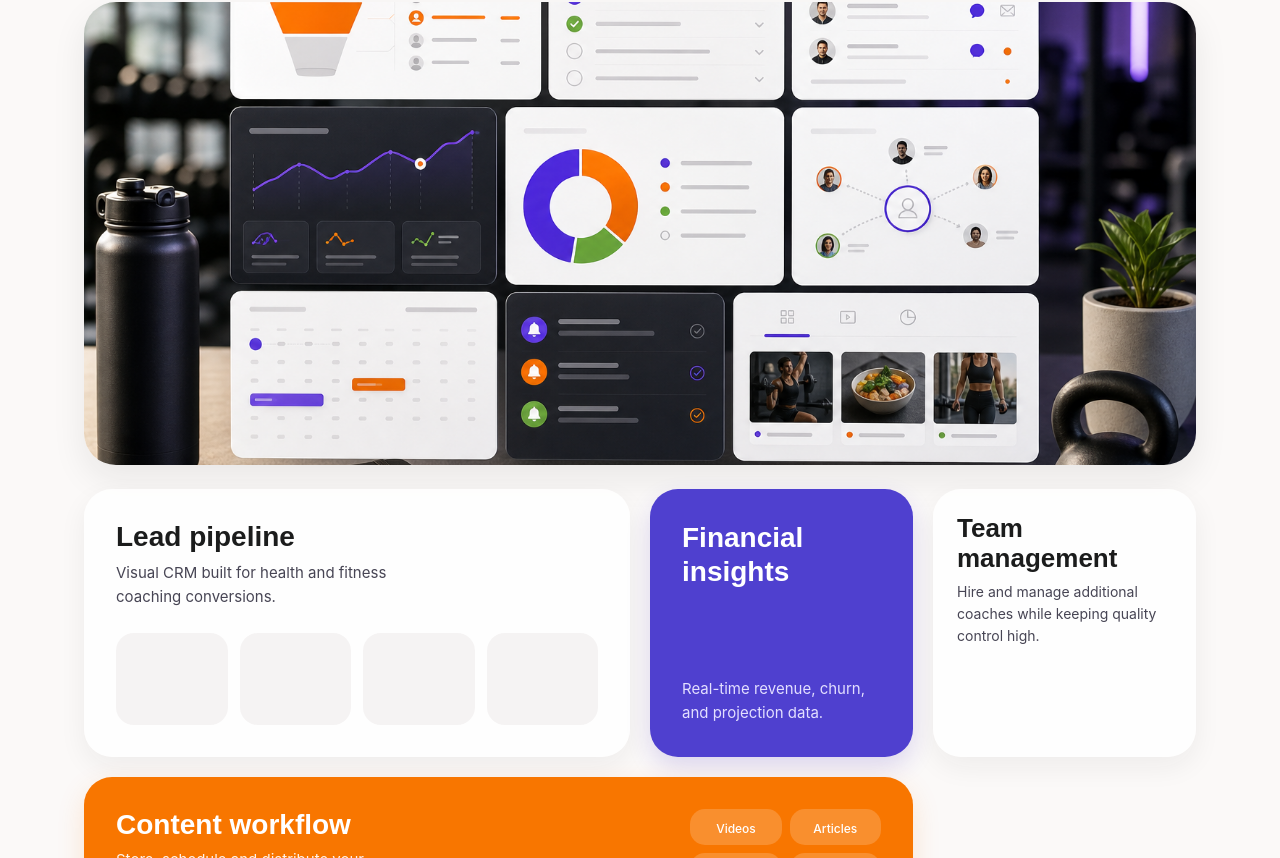
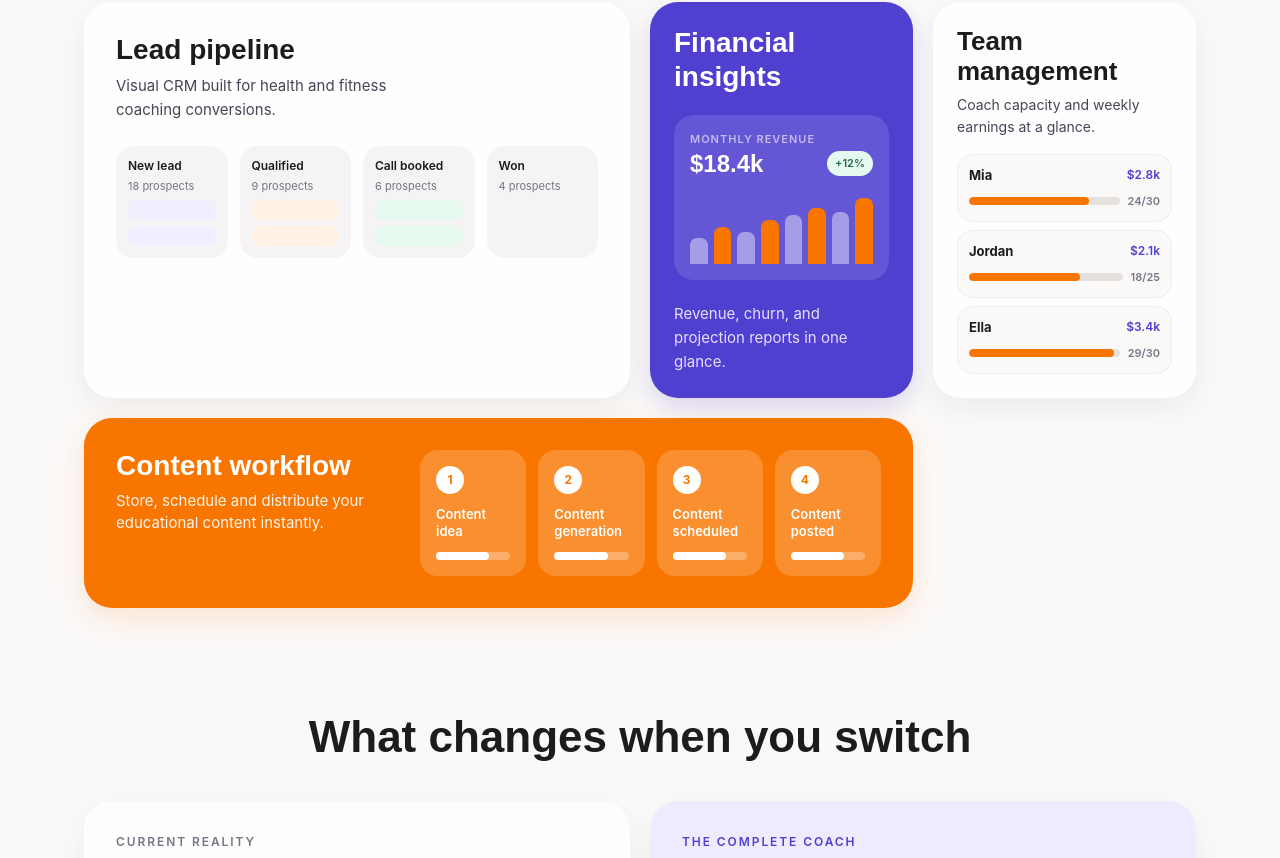
Before and after one commit to samanthaselvam07/Completecoachlanding, a Next.js app: page / in a window 1280 px wide. Shown: the part 3722-4580 px from the top of the page. Built offline with nearby package versions, Linux system fonts and the light colour scheme; no server answers.

Commit message:
Refine business section previews

```diff
--- a/src/components/marketing/home-page.tsx
+++ b/src/components/marketing/home-page.tsx
@@ -516,33 +516,85 @@ export function HomePage() {
         <h2 className="font-['Plus_Jakarta_Sans',sans-serif] font-bold text-[#1b1c1c] text-[36px] md:text-[48px] leading-[1.12] max-w-[560px] mb-10">
           Not just better coaching.<br />A better business.
         </h2>
-        <div className="mb-6 overflow-hidden rounded-[32px] bg-white shadow-[0px_14px_34px_0px_rgba(27,28,28,0.08)]">
-          <img
-            alt="Business management dashboard for coaching leads, tasks, referrals and planning"
-            className="aspect-[3/2] w-full object-cover md:aspect-[2.4/1]"
-            src="/images/generated-business.png"
-          />
-        </div>
         <div className="grid grid-cols-1 md:grid-cols-12 gap-5">
           {/* Lead pipeline */}
           <div className="md:col-span-6 bg-white/84 rounded-[28px] shadow-[0px_10px_28px_0px_rgba(27,28,28,0.06)] p-8">
             <h3 className="font-['Plus_Jakarta_Sans',sans-serif] font-bold text-[#1b1c1c] text-[28px] leading-[32px] mb-2">Lead pipeline</h3>
             <p className="text-[#474554] text-[15px] leading-[24px] mb-6 max-w-[320px]">Visual CRM built for health and fitness coaching conversions.</p>
             <div className="flex gap-3">
-              {[1,2,3,4].map(i => (
-                <div key={i} className="bg-[#f5f3f3] rounded-[18px] h-[92px] flex-1" />
+              {[
+                { stage: "New lead", count: "18", color: "bg-[#f2eeff] text-[#4f40cf]" },
+                { stage: "Qualified", count: "9", color: "bg-[#fff1e6] text-[#753400]" },
+                { stage: "Call booked", count: "6", color: "bg-[#e6f9ef] text-[#1f6b46]" },
+                { stage: "Won", count: "4", color: "bg-[#f5f3f3] text-[#474554]" },
+              ].map((stage) => (
+                <div key={stage.stage} className="flex min-h-[112px] flex-1 flex-col justify-between rounded-[18px] bg-[#f5f3f3] p-3">
+                  <div>
+                    <p className="text-[12px] font-semibold leading-[16px] text-[#1b1c1c]">{stage.stage}</p>
+                    <p className="mt-1 text-[11px] text-[#787586]">{stage.count} prospects</p>
+                  </div>
+                  <div className="space-y-1.5">
+                    {[0, 1].map((item) => (
+                      <div className={`h-5 rounded-[8px] ${stage.color}`} key={item} />
+                    ))}
+                  </div>
+                </div>
               ))}
             </div>
           </div>
           {/* Financial insights */}
-          <div className="md:col-span-3 bg-[#4f40cf] rounded-[28px] shadow-[0px_10px_24px_0px_rgba(54,32,184,0.16)] p-8 flex flex-col justify-between">
+          <div className="md:col-span-3 bg-[#4f40cf] rounded-[28px] shadow-[0px_10px_24px_0px_rgba(54,32,184,0.16)] p-6 flex flex-col justify-between gap-5">
             <h3 className="font-['Plus_Jakarta_Sans',sans-serif] font-bold text-white text-[28px] leading-[34px]">Financial insights</h3>
-            <p className="text-[#e3dfff] text-[15px] leading-[24px]">Real-time revenue, churn, and projection data.</p>
+            <div className="rounded-[20px] bg-white/12 p-4">
+              <div className="mb-3 flex items-end justify-between gap-2">
+                <div>
+                  <p className="text-[11px] font-semibold tracking-[1px] text-white/60">MONTHLY REVENUE</p>
+                  <p className="mt-1 font-['Plus_Jakarta_Sans',sans-serif] text-[24px] font-extrabold leading-none text-white">$18.4k</p>
+                </div>
+                <span className="rounded-full bg-[#e6f9ef] px-2 py-1 text-[11px] font-semibold text-[#1f6b46]">+12%</span>
+              </div>
+              <div className="flex h-[76px] items-end gap-1.5">
+                {[34, 48, 42, 58, 64, 74, 68, 86].map((height, index) => (
+                  <div
+                    className="flex-1 rounded-t-[7px]"
+                    key={index}
+                    style={{
+                      height: `${height}%`,
+                      background: index % 2 === 0 ? "rgba(255,255,255,0.42)" : "#f87600",
+                    }}
+                  />
+                ))}
+              </div>
+            </div>
+            <p className="text-[#e3dfff] text-[15px] leading-[24px]">Revenue, churn, and projection reports in one glance.</p>
           </div>
           {/* Team management */}
           <div className="md:col-span-3 bg-white/84 rounded-[28px] shadow-[0px_10px_28px_0px_rgba(27,28,28,0.06)] p-6">
             <h3 className="font-['Plus_Jakarta_Sans',sans-serif] font-bold text-[#1b1c1c] text-[26px] leading-[30px] mb-2">Team management</h3>
-            <p className="text-[#474554] text-[14px] leading-[22px]">Hire and manage additional coaches while keeping quality control high.</p>
+            <p className="text-[#474554] text-[14px] leading-[22px] mb-4">Coach capacity and weekly earnings at a glance.</p>
+            <div className="space-y-2">
+              {[
+                { name: "Mia", capacity: "24/30", earnings: "$2.8k" },
+                { name: "Jordan", capacity: "18/25", earnings: "$2.1k" },
+                { name: "Ella", capacity: "29/30", earnings: "$3.4k" },
+              ].map((coach) => (
+                <div className="rounded-[16px] bg-[#fbf9f8] p-3 shadow-[inset_0_0_0_1px_#f0eeec]" key={coach.name}>
+                  <div className="flex items-center justify-between gap-2">
+                    <p className="text-[13px] font-bold text-[#1b1c1c]">{coach.name}</p>
+                    <p className="text-[12px] font-semibold text-[#4f40cf]">{coach.earnings}</p>
+                  </div>
+                  <div className="mt-2 flex items-center gap-2">
+                    <div className="h-2 flex-1 overflow-hidden rounded-full bg-[#e5e1dd]">
+                      <div
+                        className="h-full rounded-full bg-[#f87600]"
+                        style={{ width: coach.capacity.startsWith("29") ? "96%" : coach.capacity.startsWith("24") ? "80%" : "72%" }}
+                      />
+                    </div>
+                    <span className="text-[11px] font-semibold text-[#787586]">{coach.capacity}</span>
+                  </div>
+                </div>
+              ))}
+            </div>
           </div>
           {/* Content workflow */}
           <div className="md:col-span-9 bg-[#f87600] rounded-[28px] shadow-[0px_10px_28px_0px_rgba(248,118,0,0.16)] p-8">
@@ -551,10 +603,21 @@ export function HomePage() {
                 <h3 className="font-['Plus_Jakarta_Sans',sans-serif] font-bold text-white text-[28px] leading-[32px] mb-2">Content workflow</h3>
                 <p className="text-[#fff3eb] text-[15px] leading-[22px] max-w-[280px]">Store, schedule and distribute your educational content instantly.</p>
               </div>
-              <div className="grid grid-cols-2 gap-2">
-                {["Videos", "Articles", "Templates", "Guides"].map(tag => (
-                  <div key={tag} className="bg-white/18 rounded-[15px] px-4 py-1.5 text-center">
-                    <span className="text-white text-[12px] font-medium">{tag}</span>
+              <div className="grid min-w-[280px] flex-1 grid-cols-2 gap-3 md:grid-cols-4">
+                {[
+                  { step: "1", label: "Content idea" },
+                  { step: "2", label: "Content generation" },
+                  { step: "3", label: "Content scheduled" },
+                  { step: "4", label: "Content posted" },
+                ].map((item) => (
+                  <div key={item.step} className="rounded-[18px] bg-white/18 p-4">
+                    <span className="grid size-7 place-items-center rounded-full bg-white text-[12px] font-bold text-[#f87600]">
+                      {item.step}
+                    </span>
+                    <p className="mt-3 text-[13px] font-semibold leading-[17px] text-white">{item.label}</p>
+                    <div className="mt-3 h-2 rounded-full bg-white/28">
+                      <div className="h-full w-[72%] rounded-full bg-white" />
+                    </div>
                   </div>
                 ))}
               </div>
```
